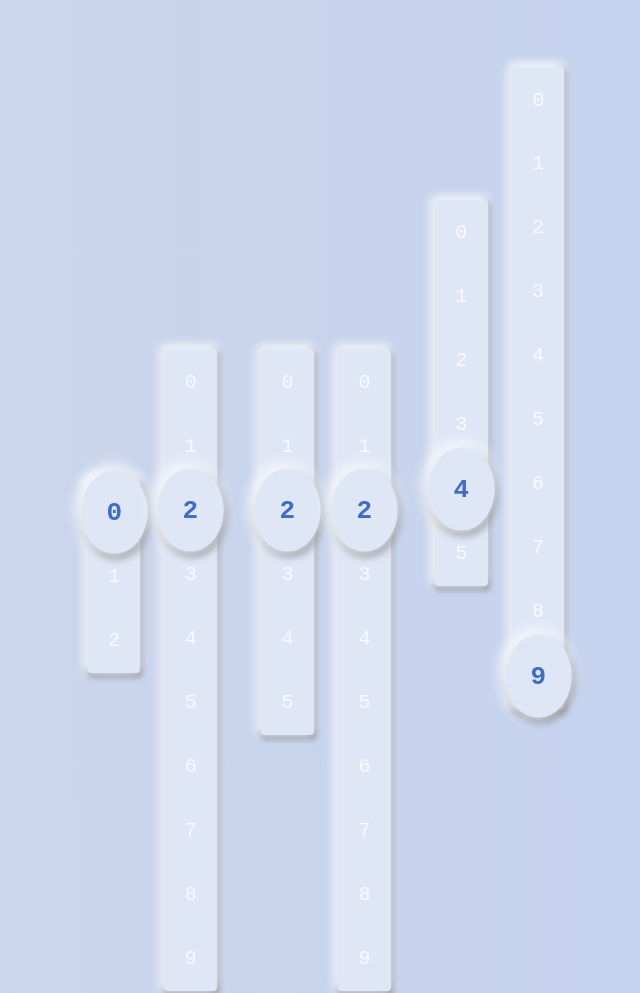
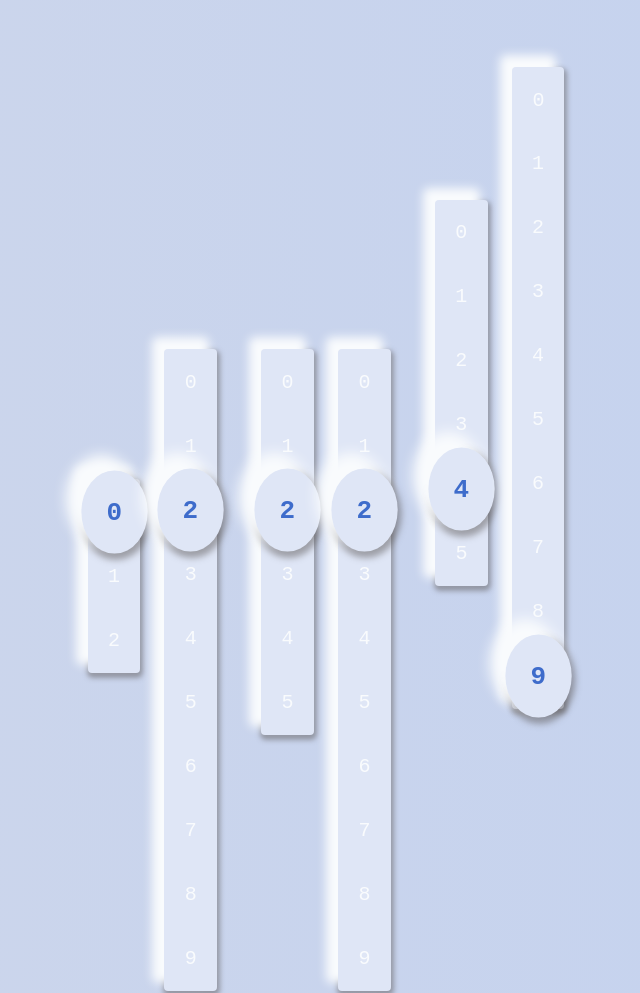
Before and after one commit to akashsolanki1101/Clock, a plain HTML site: page index.html in a window 1280 px wide. Shown: the top 993 px of the page, without its empty margins (304-944 px from the left). Drawn offline with Linux system fonts and the light colour scheme.

Commit message:
Update style.css

```diff
--- a/style.css
+++ b/style.css
@@ -44,7 +44,7 @@ html,body{
     border-radius: 4px;
     background-color: #dfe6f6;
     box-sizing: border-box;
-    box-shadow: -2px -2px 10px 2px #f9fbfd,1px 3px 5px 2px rgb(94, 89, 89,.5);
+    box-shadow: -10px -10px 10px 2px #f9fbfd,1px 3px 5px 2px rgb(94, 89, 89,.5);
     display : flex;
     flex-flow: column;
     transition: all .5s ease;
@@ -69,7 +69,7 @@ html,body{
     transform: scale(1.3);
     color: #3e6ccb;
     box-sizing: border-box;
-    box-shadow: -2px -2px 10px 2px #f9fbfd,1px 3px 5px 2px rgb(94, 89, 89,.5);
+    box-shadow: -10px -10px 10px 2px #f9fbfd,1px 3px 5px 2px rgb(94, 89, 89,.5);
 }
 
 @media(max-width : 500px){
```
